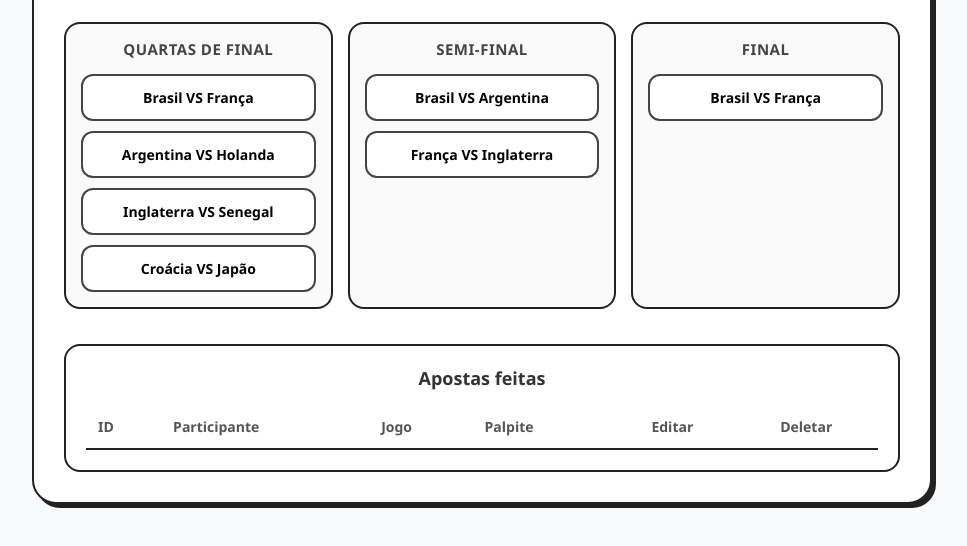
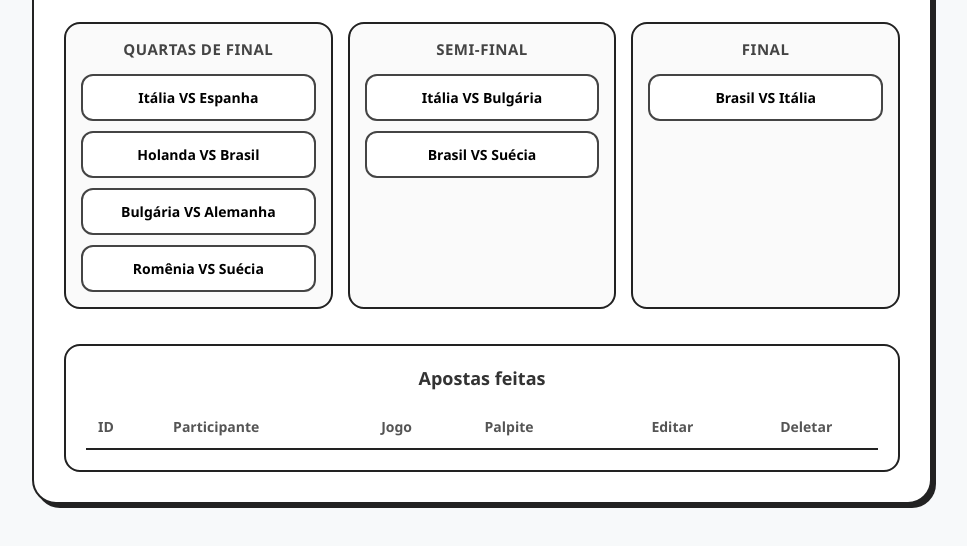
Before and after one commit to borguesaodev/poupancudos_da_copa, a website: page public/index.html in a window 1280 px wide. Shown: the part 120-666 px from the top of the page, without its empty margins (158-1125 px from the left). Drawn offline with Linux system fonts and the light colour scheme; no server answers.

Commit message:
Commit Frontend

```diff
--- a/app.js
+++ b/app.js
@@ -53,6 +53,8 @@ app.delete('/api/apostas/:id', (req, res) => {
     res.status(204).send();
 });
 
+app.use(express.static('public'));
+
 const PORT = 3000;
 app.listen(PORT, () => {
     console.log(`Servidor rodando em http://localhost:${PORT}`);
--- /dev/null
+++ b/package.json
@@ -0,0 +1,6 @@
+{
+  "dependencies": {
+    "cors": "^2.8.6",
+    "express": "^5.2.1"
+  }
+}
--- a/public/index.html
+++ b/public/index.html
@@ -20,25 +20,25 @@
                 <div class="stage-card">
                     <h3>Quartas de final</h3>
                     <div class="games-list" id="quartas-list">
-                        <button class="game-btn" onclick="openApostaModal('Quartas - Jogo 1', 'Brasil', 'França')">Brasil VS França</button>
-                        <button class="game-btn" onclick="openApostaModal('Quartas - Jogo 2', 'Argentina', 'Holanda')">Argentina VS Holanda</button>
-                        <button class="game-btn" onclick="openApostaModal('Quartas - Jogo 3', 'Inglaterra', 'Senegal')">Inglaterra VS Senegal</button>
-                        <button class="game-btn" onclick="openApostaModal('Quartas - Jogo 4', 'Croácia', 'Japão')">Croácia VS Japão</button>
+                        <button class="game-btn" onclick="openApostaModal('Quartas - Jogo 1', 'Itália', 'Espanha')">Itália VS Espanha</button>
+                        <button class="game-btn" onclick="openApostaModal('Quartas - Jogo 2', 'Holanda', 'Brasil')">Holanda VS Brasil</button>
+                        <button class="game-btn" onclick="openApostaModal('Quartas - Jogo 3', 'Bulgária', 'Alemanha')">Bulgária VS Alemanha</button>
+                        <button class="game-btn" onclick="openApostaModal('Quartas - Jogo 4', 'Romênia', 'Suécia')">Romênia VS Suécia</button>
                     </div>
                 </div>
 
                 <div class="stage-card">
                     <h3>Semi-final</h3>
                     <div class="games-list" id="semi-list">
-                        <button class="game-btn" onclick="openApostaModal('Semi - Jogo 1', 'Brasil', 'Argentina')">Brasil VS Argentina</button>
-                        <button class="game-btn" onclick="openApostaModal('Semi - Jogo 2', 'França', 'Inglaterra')">França VS Inglaterra</button>
+                        <button class="game-btn" onclick="openApostaModal('Semi - Jogo 1', 'Itália', 'Bulgária')">Itália VS Bulgária</button>
+                        <button class="game-btn" onclick="openApostaModal('Semi - Jogo 2', 'Brasil', 'Suécia')">Brasil VS Suécia</button>
                     </div>
                 </div>
 
                 <div class="stage-card">
                     <h3>Final</h3>
                     <div class="games-list" id="final-list">
-                        <button class="game-btn" onclick="openApostaModal('Final', 'Brasil', 'França')">Brasil VS França</button>
+                        <button class="game-btn" onclick="openApostaModal('Final', 'Brasil', 'Itália')">Brasil VS Itália</button>
                     </div>
                 </div>
             </div>
--- a/public/js/script.js
+++ b/public/js/script.js
@@ -23,7 +23,7 @@ document.addEventListener('DOMContentLoaded', fetchApostas);
 
 async function fetchApostas() {
     try {
-        const response = await fetch(API_URL);
+        const response = await fetch('http://localhost:3000/api/apostas');
         const apostas = await response.json();
         renderTable(apostas);
     } catch (error) {
@@ -80,7 +80,7 @@ form.addEventListener('submit', async (e) => {
     try {
         if (id) {
             // Atualizar (PUT)
-            await fetch(`${API_URL}/${id}`, {
+            await fetch(`${'http://localhost:3000/api/apostas'}/${id}`, {
                 method: 'PUT',
                 headers: { 'Content-Type': 'application/json' },
                 body: JSON.stringify(data)
@@ -88,7 +88,7 @@ form.addEventListener('submit', async (e) => {
         } {
             // Criar (POST)
             if (!id) {
-                await fetch(API_URL, {
+                await fetch('http://localhost:3000/api/apostas', {
                     method: 'POST',
                     headers: { 'Content-Type': 'application/json' },
                     body: JSON.stringify(data)
@@ -126,7 +126,7 @@ function editAposta(id, participante, jogo, palpite) {
 async function deleteAposta(id) {
     if (confirm('Deseja realmente deletar esta aposta?')) {
         try {
-            await fetch(`${API_URL}/${id}`, { method: 'DELETE' });
+            await fetch(`${'http://localhost:3000/api/apostas'}/${id}`, { method: 'DELETE' });
             fetchApostas();
         } catch (error) {
             console.error('Erro ao deletar aposta:', error);
```
Also changed, not shown: 1 other file.
